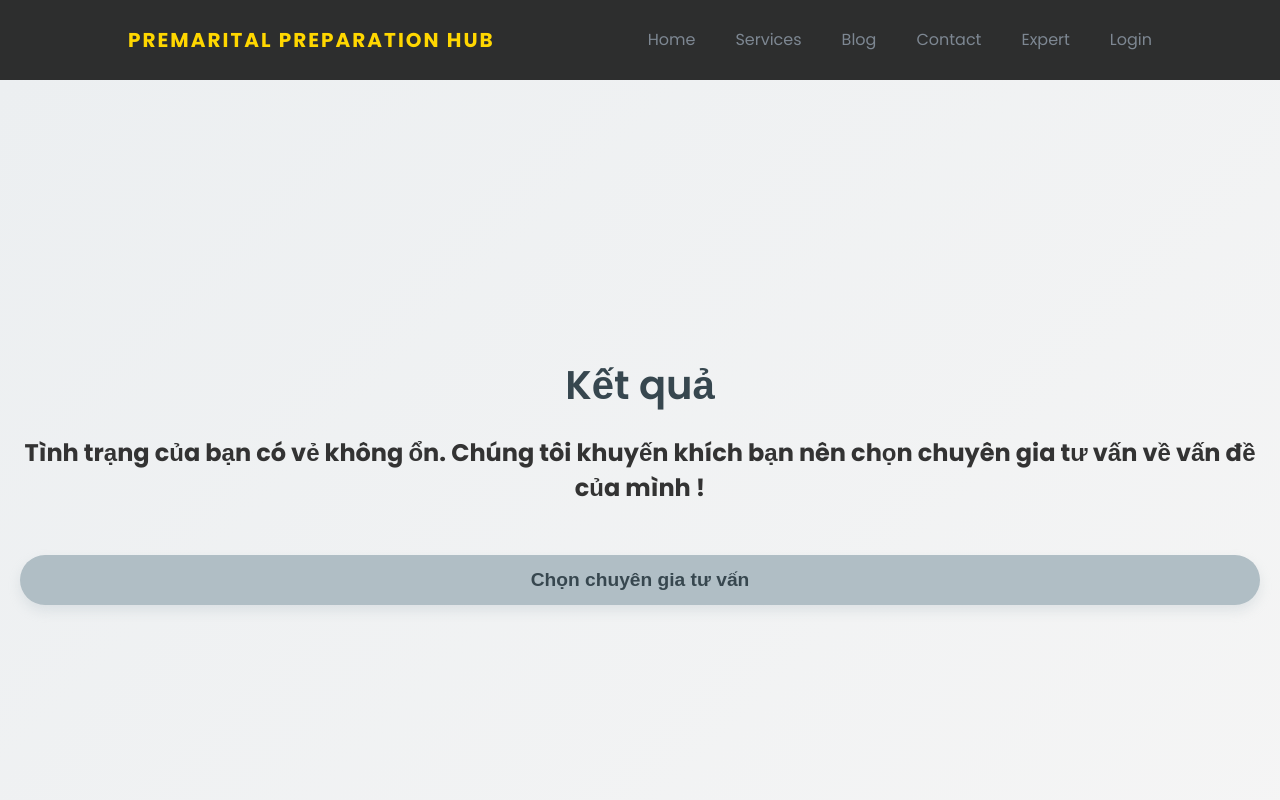
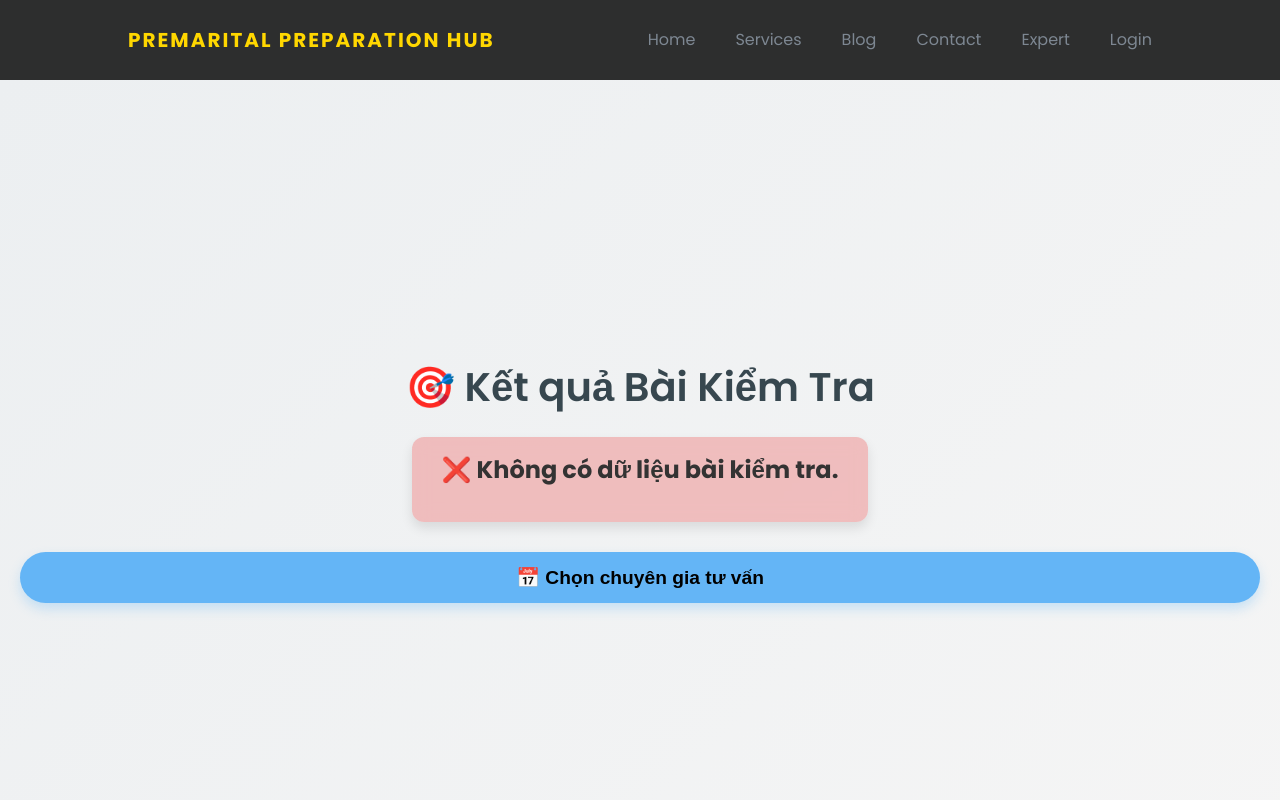
Before and after one commit to PhanNghia6604/PreWed-App, a React (Create React App) app in the folder login-signup/: page /result in a window 1280 px wide. Shown: the top 800 px of the page. Built offline with nearby package versions, Linux system fonts and the light colour scheme.

Commit message:
call api for test submit

```diff
--- a/login-signup/src/Components/Page/Login/Login.jsx
+++ b/login-signup/src/Components/Page/Login/Login.jsx
@@ -42,8 +42,17 @@ export const Login = ({ setIsLoggedIn }) => {
       if (data.token) {
         console.log("✔ Đăng nhập thành công:", data.token);
         localStorage.setItem("token", data.token);
-        if (data.username) {
-          localStorage.setItem("user", JSON.stringify(data));
+        if (data.token && data.id) {  // Đảm bảo có userId (id)
+          localStorage.setItem("user", JSON.stringify({
+            userId: data.id,  // Lưu id thành userId
+            fullName: data.fullName,
+            email: data.email,
+            role: data.roleEnum,
+            phone: data.phone,
+            address: data.address,
+            token: data.token,
+            username: data.username
+          }));
         }
 
         setIsLoggedIn(true);
--- a/login-signup/src/Components/Page/Menu Customer/Result.jsx
+++ b/login-signup/src/Components/Page/Menu Customer/Result.jsx
@@ -5,16 +5,29 @@ import styles from "./Result.module.css";
 const Result = () => {
   const location = useLocation();
   const navigate = useNavigate();
-  const status = location.state?.status || "Tình trạng của bạn có vẻ không ổn. Chúng tôi khuyến khích bạn nên chọn chuyên gia tư vấn về vấn đề của mình !";
+  const testResult = location.state?.testResult;
+  const uniqueCategories = [...new Set(testResult?.categoriesToImprove || [])];
+
+  // Xác định class CSS phù hợp
+  let resultClass = uniqueCategories.length > 0 ? styles.warning : styles.success;
+  if (!testResult) resultClass = styles.error;
 
   return (
     <div className={styles.container}>
-      <h1 className={styles.title}>Kết quả </h1>
-      <div className={styles.resultBox}>
-        <h2>{status}</h2>
+      <h1 className={styles.title}>🎯 Kết quả Bài Kiểm Tra</h1>
+      <div className={`${styles.message} ${resultClass}`}>
+        {testResult ? (
+          uniqueCategories.length > 0 ? (
+            <h2>⚠️ Cần cải thiện các chuyên môn: {uniqueCategories.join(", ")}</h2>
+          ) : (
+            <h2>🎉 Chúc mừng! Bạn không cần cải thiện chuyên môn nào.</h2>
+          )
+        ) : (
+          <h2>❌ Không có dữ liệu bài kiểm tra.</h2>
+        )}
       </div>
       <button className={styles.expertBtn} onClick={() => navigate("/expert")}>
-        Chọn chuyên gia tư vấn
+        📅 Chọn chuyên gia tư vấn
       </button>
     </div>
   );
--- a/login-signup/src/Components/Page/Menu Customer/Result.module.css
+++ b/login-signup/src/Components/Page/Menu Customer/Result.module.css
@@ -19,33 +19,50 @@
 .message {
   font-size: 1.8rem;
   font-weight: 500;
-  color: #455a64;
-  background: rgba(255, 255, 255, 0.4);
   padding: 15px 30px;
   border-radius: 12px;
   backdrop-filter: blur(8px);
   animation: fadeIn 0.8s ease-in-out;
   box-shadow: 0px 6px 12px rgba(0, 0, 0, 0.1);
+  max-width: 80%;
+  text-align: center;
+}
+
+/* 🎨 Màu nền phản hồi */
+.success {
+  background: rgba(165, 214, 167, 0.6); /* Xanh lá nhẹ */
+  color: #2e7d32;
+}
+
+.warning {
+  background: rgba(255, 204, 128, 0.6); /* Cam nhẹ */
+  color: #e65100;
+}
+
+.error {
+  background: rgba(239, 154, 154, 0.6); /* Đỏ nhẹ */
+  color: #b71c1c;
 }
 
 .expertBtn {
   margin-top: 30px;
   padding: 14px 28px;
+
   font-size: 1.2rem;
   font-weight: bold;
-  color: #37474f;
-  background: #b0bec5;
+  color: black; /* Chữ trắng để tương phản */
+  background: #64B5F6; /* Xanh dương nhạt */
   border: none;
   border-radius: 30px;
   cursor: pointer;
   transition: all 0.3s ease;
-  box-shadow: 0px 6px 12px rgba(176, 190, 197, 0.3);
+  box-shadow: 0px 6px 12px rgba(100, 181, 246, 0.3);
 }
 
 .expertBtn:hover {
-  background: #90a4ae;
-  box-shadow: 0px 8px 16px rgba(144, 164, 174, 0.4);
-  transform: translateY(-2px);
+  background: #42A5F5; /* Xanh dương đậm hơn khi hover */
+  box-shadow: 0px 8px 16px rgba(66, 165, 245, 0.4);
+  transform: translateY(-2px) scale(1.05);
 }
 
 @keyframes fadeIn {
--- a/login-signup/src/Components/Page/Menu Customer/Test.jsx
+++ b/login-signup/src/Components/Page/Menu Customer/Test.jsx
@@ -48,11 +48,75 @@ const Test = () => {
       setCurrentPage(currentPage - 1);
     }
   };
+  const categoryMap = {
+    "Tâm lý": "TAMLY",
+    "Tài chính": "TAICHINH",
+    "Gia đình": "GIADINH",
+    "Sức khỏe": "SUCKHOE",
+    "Giao tiếp": "GIAOTIEP",
+    "Tôn giáo": "TONGIAO"
+  };
 
-  const handleCompletion = () => {
-    console.log("User Responses:", responses);
-    navigate("/result");
+
+  const handleCompletion = async () => {
+    const storedUser = localStorage.getItem("user");
+    const user = storedUser ? JSON.parse(storedUser) : null;
+    const token = user?.token;
+
+    if (!token) {
+      alert("Bạn chưa đăng nhập, vui lòng đăng nhập lại!");
+      navigate("/login");
+      return;
+    }
+
+    const answers = Object.entries(responses).map(([questionId, answerText]) => {
+      const category = getCategory(Number(questionId));
+      return {
+        userId: user.id,
+        questionId: Number(questionId),
+        answerText,
+        category: categoryMap[category] || "UNKNOWN"
+      };
+    });
+
+    try {
+      const response = await fetch("/api/test/submit", {
+        method: "POST",
+        headers: {
+          "Content-Type": "application/json",
+          "Authorization": `Bearer ${token}`
+        },
+        body: JSON.stringify({ userId: user.id, answers }),
+      });
+
+      if (!response.ok) {
+        const errorText = await response.text();
+        throw new Error(`Lỗi API ${response.status}: ${errorText}`);
+      }
+
+      const result = await response.json();
+      console.log("✔ Bài kiểm tra đã gửi thành công:", result);
+      alert("Bài kiểm tra đã gửi thành công!");
+      navigate("/result", { state: { testResult: result } });
+
+    } catch (error) {
+      console.error("🚨 Lỗi gửi bài kiểm tra:", error);
+      alert("Gửi bài kiểm tra thất bại, vui lòng thử lại!");
+    }
   };
+
+
+
+  // Hàm xác định danh mục (category) từ questionId
+  const getCategory = (questionId) => {
+    if (questionId <= 2) return "Tâm lý";
+    if (questionId <= 4) return "Tài chính";
+    if (questionId <= 6) return "Gia đình";
+    if (questionId <= 8) return "Sức khỏe";
+    if (questionId <= 10) return "Giao tiếp";
+    return "Tôn giáo";
+  };
+
 
   const startIndex = currentPage * questionsPerPage;
   const displayedQuestions = testQuestions.slice(startIndex, startIndex + questionsPerPage);
```
